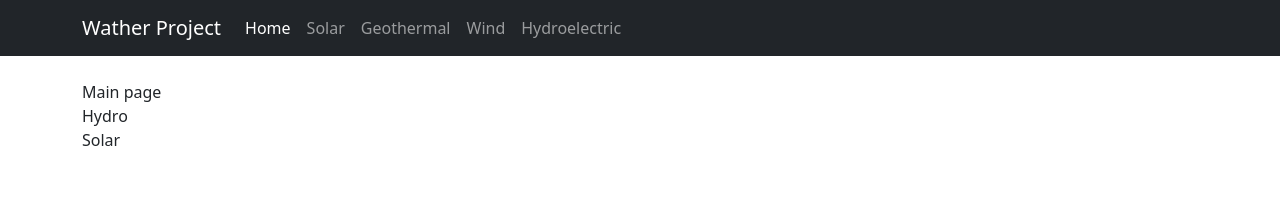
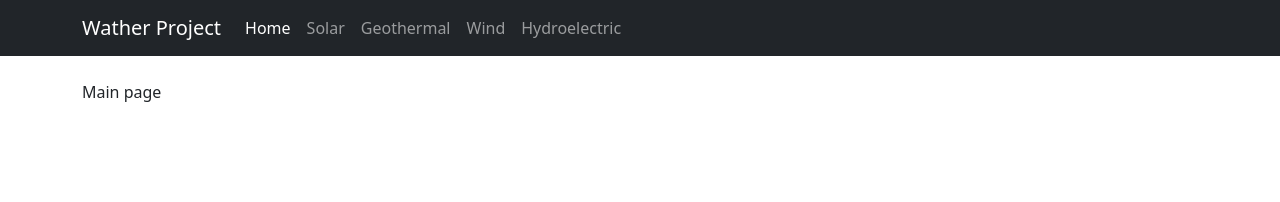
Before and after one commit to ripterdust/finalProyectWeatherEnglish, a React (Create React App) app in the folder it3-app/: page / in a window 1280 px wide. Shown: the top 202 px of the page. Built offline with nearby package versions, Linux system fonts and the light colour scheme.

Commit message:
Agregado el error del paht

```diff
--- a/it3-app/src/App.js
+++ b/it3-app/src/App.js
@@ -19,9 +19,10 @@ export const App = () => {
       <div className="container mt-4">
         <Route exact path='/' component={ MainPage } />
         <Route path='/wind' component={Wind} />
-        <Route path="/geo" component={Geo} />
-        <Route paht="/hydro" component={Hydro} />
-        <Route paht="/solar" component={Solar} />
+        <Route path='/geo' component={Geo} />
+        <Route path='/hydro' component={Hydro} />
+        <Route path='/solar' component={Solar} />
+
       </div>
 
 
```
